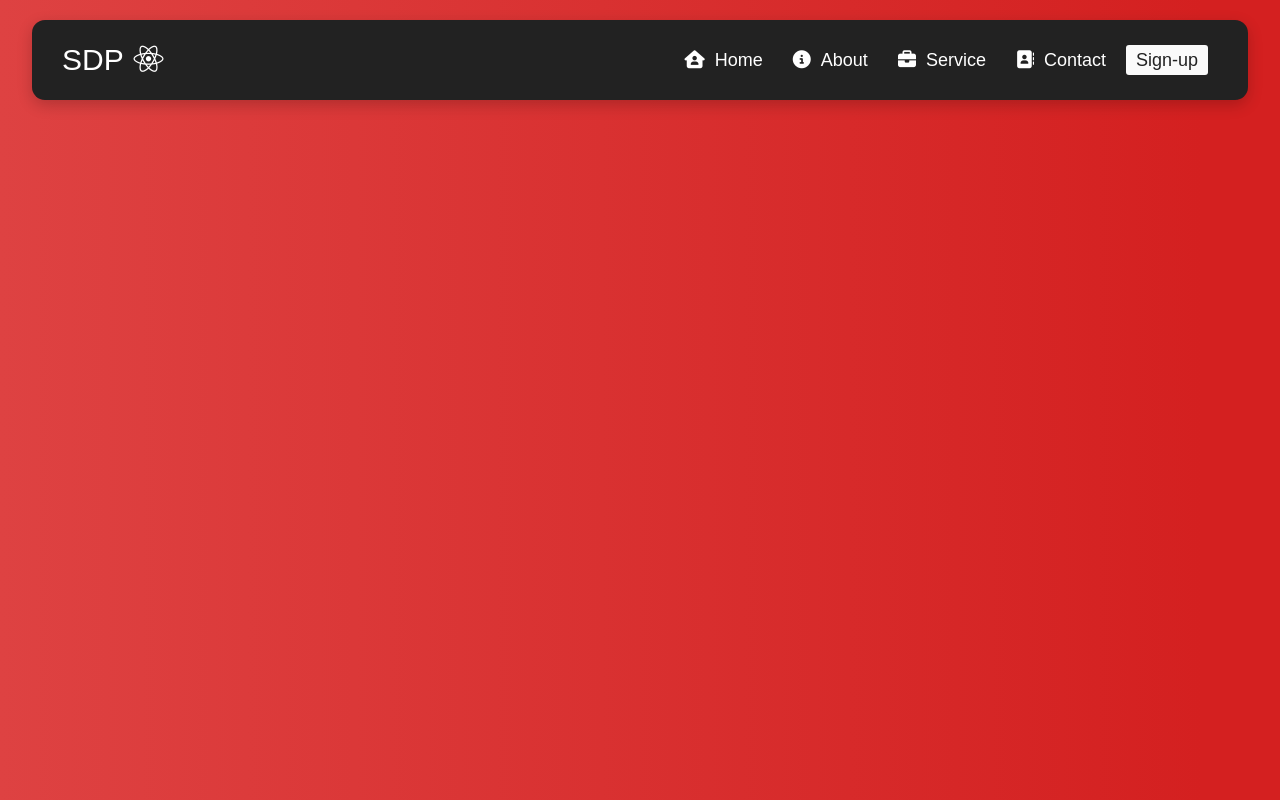
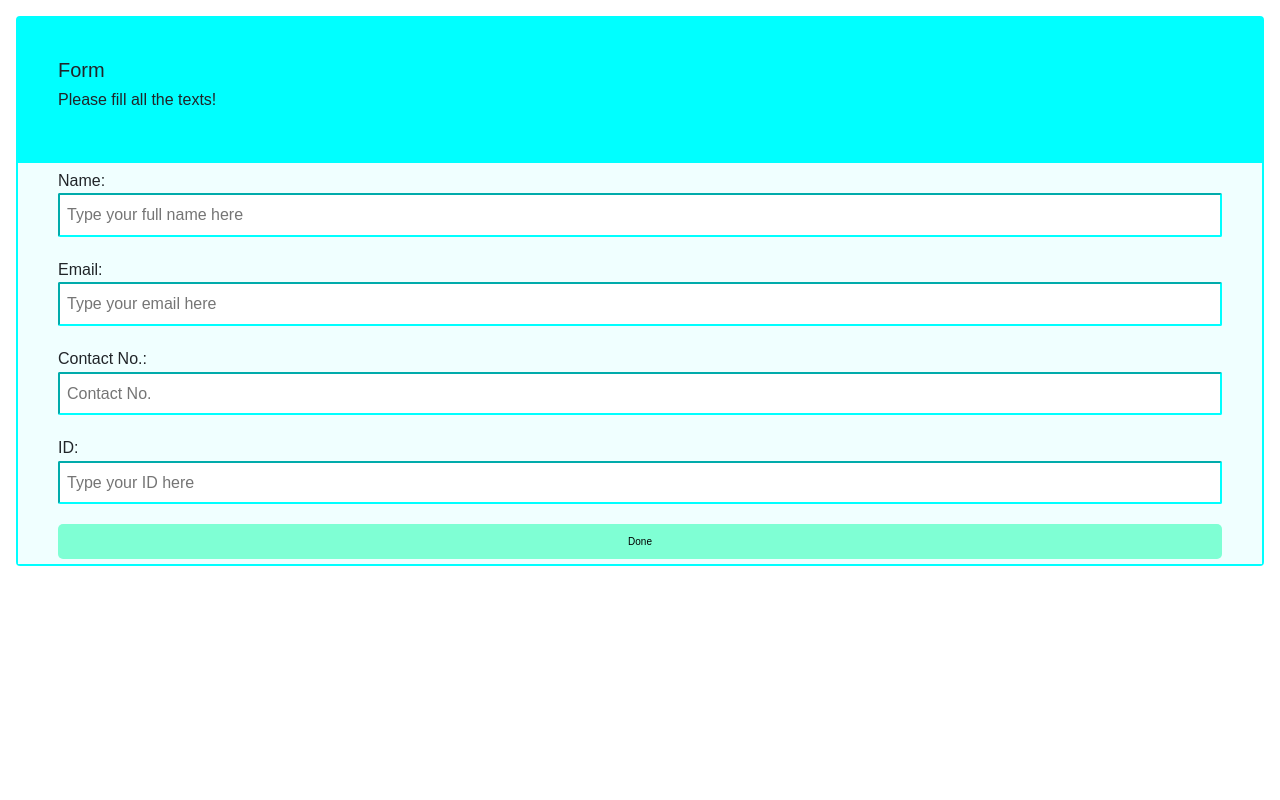
Before and after one commit to harshadbprajapati/task-emailnoti-sb, a React (Create React App) app in the folder frontend/: page / in a window 1280 px wide. Built offline with nearby package versions, Linux system fonts and the light colour scheme.

Commit message:
Form attached

```diff
--- a/frontend/src/App.js
+++ b/frontend/src/App.js
@@ -3,12 +3,14 @@ import './App.css';
 import Navbar1 from './Components/navbar';
 import Navresponce from './Components/nav';
 import Home from './Components/Home';
+import Displayform from './Components/form';
 
 const App = () => {
   return(
     <>
-      <Navresponce />
-      <Home />
+      {/* <Navresponce /> */}
+      {/* <Home /> */}
+      <Displayform />
     </>
   )
 }
--- /dev/null
+++ b/frontend/src/Components/form.css
@@ -0,0 +1,50 @@
+*{
+    margin: 0px;
+    box-sizing:border-box;
+}
+body{
+    margin: 20px 150px;
+    padding: 8px;
+    font-family:Verdana, Geneva, Tahoma, sans-serif;
+}
+.box-1{
+    border: 2px solid rgb(0,255,255);
+    border-radius: 4px;
+}
+.title_box{
+    padding:  40px 40px;
+    background-color: aqua;
+}
+.content_box{
+    background-color: azure;
+    padding: 5px 40px 5px 40px;
+}
+
+input[type="tel"],
+input[type="text"],
+input[type="email"],
+textarea{
+    width:100%;
+    border-color: aqua;
+    border-radius: 2px;
+    padding: 7px;
+    margin-bottom: 10px;
+}
+
+input[type="submit"]{
+    background-color:aquamarine;
+    border: none;
+    border-radius: 5px;
+    padding: 10px 50px;
+    cursor: pointer;
+    width: 100%;
+}
+input[type="submit"]:hover{
+    background-color:aqua;
+}
+input[type="submit"]:visited{
+    background-color:aliceblue;
+}
+input[type="submit"]:active{
+    background-color:blue;
+}
--- /dev/null
+++ b/frontend/src/Components/form.js
@@ -0,0 +1,42 @@
+import React from "react";
+import { Component } from "react";
+import './form.css';
+
+class Displayform extends Component{
+    render(){
+        return(
+            <div>
+                <body>
+                <div class="box-1">
+                    <div class="title_box">
+                        <h2>Form</h2>
+                        <p>Please fill all the texts!</p>
+                    </div>
+                    <div class="content_box">
+                        <form action="action.php" method="get">
+                        <p>
+                            Name: <br />
+                            <input type="text" name="Name" id="Name" placeholder="Type your full name here" required />
+                        </p>
+                        <p>
+                            Email: <br />
+                            <input type="email" placeholder="Type your email here" required />
+                        </p>
+                        <p>
+                            Contact No.: <br />
+                            <input type="tel" name="mobile" id="mobile" placeholder="Contact No." required />
+                        </p>
+                        <p>
+                            ID: <br />
+                            <input type="text" name="text" id="Address" placeholder="Type your ID here" required></input>
+                        </p>
+                            <input type="submit" value="Done" />
+                        </form>
+                    </div>
+                </div>
+                </body>
+            </div>
+        )
+    }
+}
+export default Displayform
--- a/frontend/src/index.css
+++ b/frontend/src/index.css
@@ -1,5 +1,8 @@
 
-
+*{
+  margin: 0px;
+  box-sizing:border-box;
+}
 body {
   margin: 0;
   font-family: -apple-system, BlinkMacSystemFont, 'Segoe UI', 'Roboto', 'Oxygen',
```
